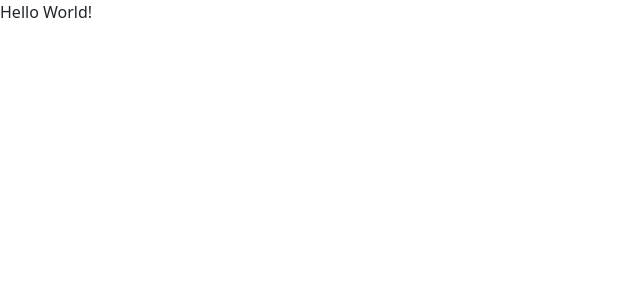
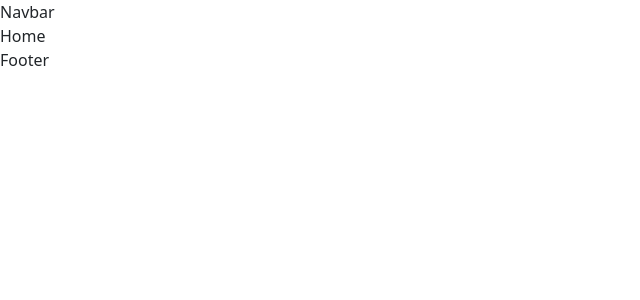
Before and after one commit to ahmetkanbaz/DiplomasiZirvesi, a React (Vite) app in the folder diplomasizirvesi/: page / in a window 1280 px wide. Shown: the top 300 px of the page, without its empty margins (0-640 px from the left). Built offline with nearby package versions, Linux system fonts and the light colour scheme.

Commit message:
DiplomasiZirvesi
Router, Navbar ve Footer temelleri oluşturuldu.

```diff
--- a/diplomasizirvesi/src/App.jsx
+++ b/diplomasizirvesi/src/App.jsx
@@ -1,8 +1,14 @@
+import Navbar from './components/Navbar/Navbar'
+import Router from './routes/Router'
+import Footer from './components/Footer/Footer'
+
 function App() {
 
   return (
     <>
-      Hello World!
+      <Navbar />
+      <Router />
+      <Footer />
     </>
   )
 }
--- a/diplomasizirvesi/src/main.jsx
+++ b/diplomasizirvesi/src/main.jsx
@@ -10,6 +10,5 @@ createRoot(document.getElementById('root')).render(
     <BrowserRouter>
       <App />
     </BrowserRouter>
-
   </StrictMode>
 )
```
Also changed, not shown: diplomasizirvesi/src/routes/Router.jsx (+5 -9 lines).
